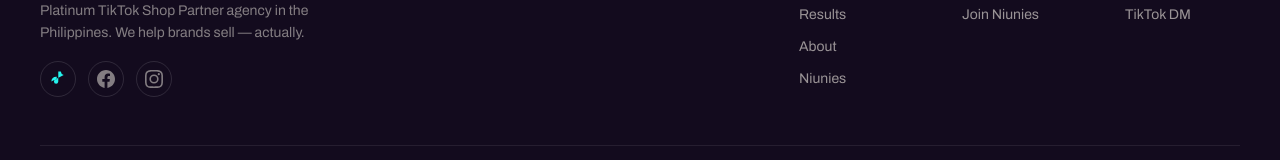
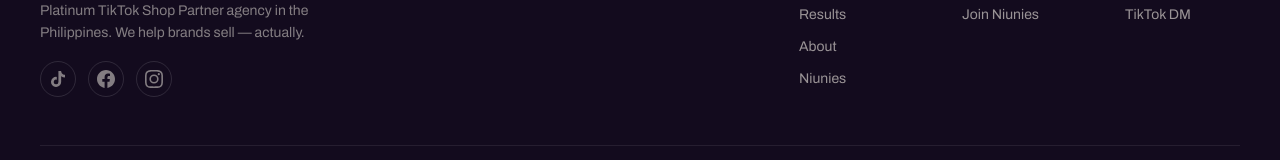
Before and after one commit to sorielynnapizaniunorm/NiuNorm, a React (Vite) app in the folder frontend/: page / in a window 1280 px wide. Shown: the part 4643-4803 px from the top of the page. Built offline with nearby package versions, Linux system fonts and the light colour scheme; a web font is replaced by a local one.

Commit message:
Use standard TikTok footer icon

```diff
--- a/frontend/package.json
+++ b/frontend/package.json
@@ -11,7 +11,8 @@
   },
   "dependencies": {
     "react": "^19.2.8",
-    "react-dom": "^19.2.8"
+    "react-dom": "^19.2.8",
+    "react-icons": "^5.7.0"
   },
   "devDependencies": {
     "@tailwindcss/vite": "^4.3.3",
--- a/frontend/src/tsx/home.tsx
+++ b/frontend/src/tsx/home.tsx
@@ -4,6 +4,7 @@
 import Apply from "./apply";
 import MobileDrawer, { NAV_LINKS } from "./MobileMenu";
 import m from "../css/MobileMenu.module.css";
+import { FaTiktok } from "react-icons/fa6";
 
 const PILLARS = [
   {
@@ -415,11 +416,7 @@
   {
     label: "TikTok",
     href: "https://www.tiktok.com/@niunorm",
-    icon: (
-      <svg width="18" height="18" viewBox="0 0 24 24" fill="#25F4EE" aria-hidden="true">
-        <path d="M19.59 6.69a4.83 4.83 0 01-3.77-4.25V2h-3.45v13.67a2.89 2.89 0 01-2.88 2.5 2.89 2.89 0 01-2.89-2.89 2.89 2.89 0 012.89-2.89c.28 0 .54.04.79.1V9.01a6.33 6.33 0 00-.79-.05 6.34 6.34 0 00-6.34 6.34 6.34 0 006.34 6.34 6.34 6.34 0 006.33-6.34V8.95a8.16 8.16 0 004.77 1.52V7.01a4.85 4.85 0 01-1-.32z"/>
-      </svg>
-    ),
+    icon: <FaTiktok size={16} aria-hidden="true" />,
   },
   {
     label: "Facebook",
```
Also changed, not shown: 1 other file (tests, documents, lock files or other folders).
